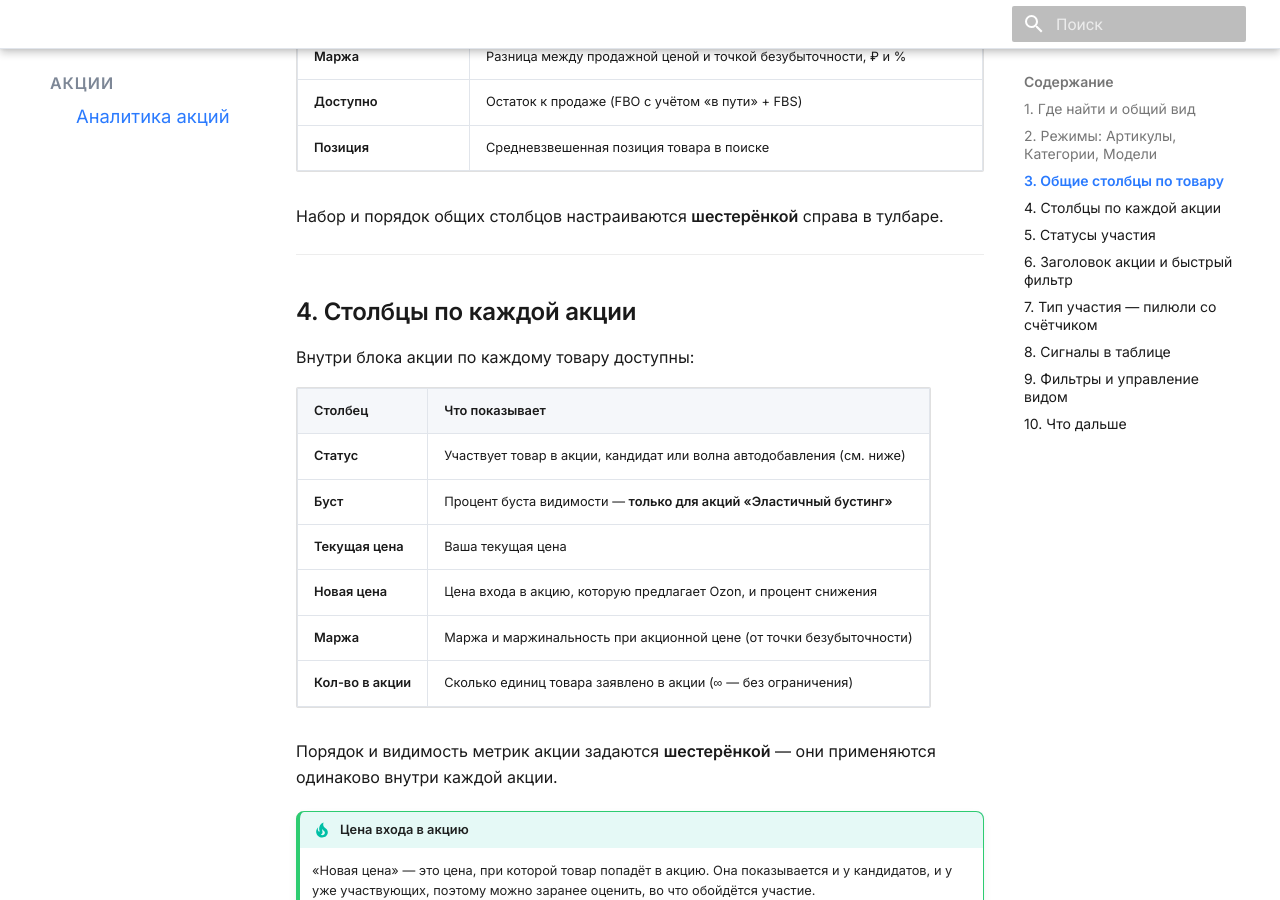
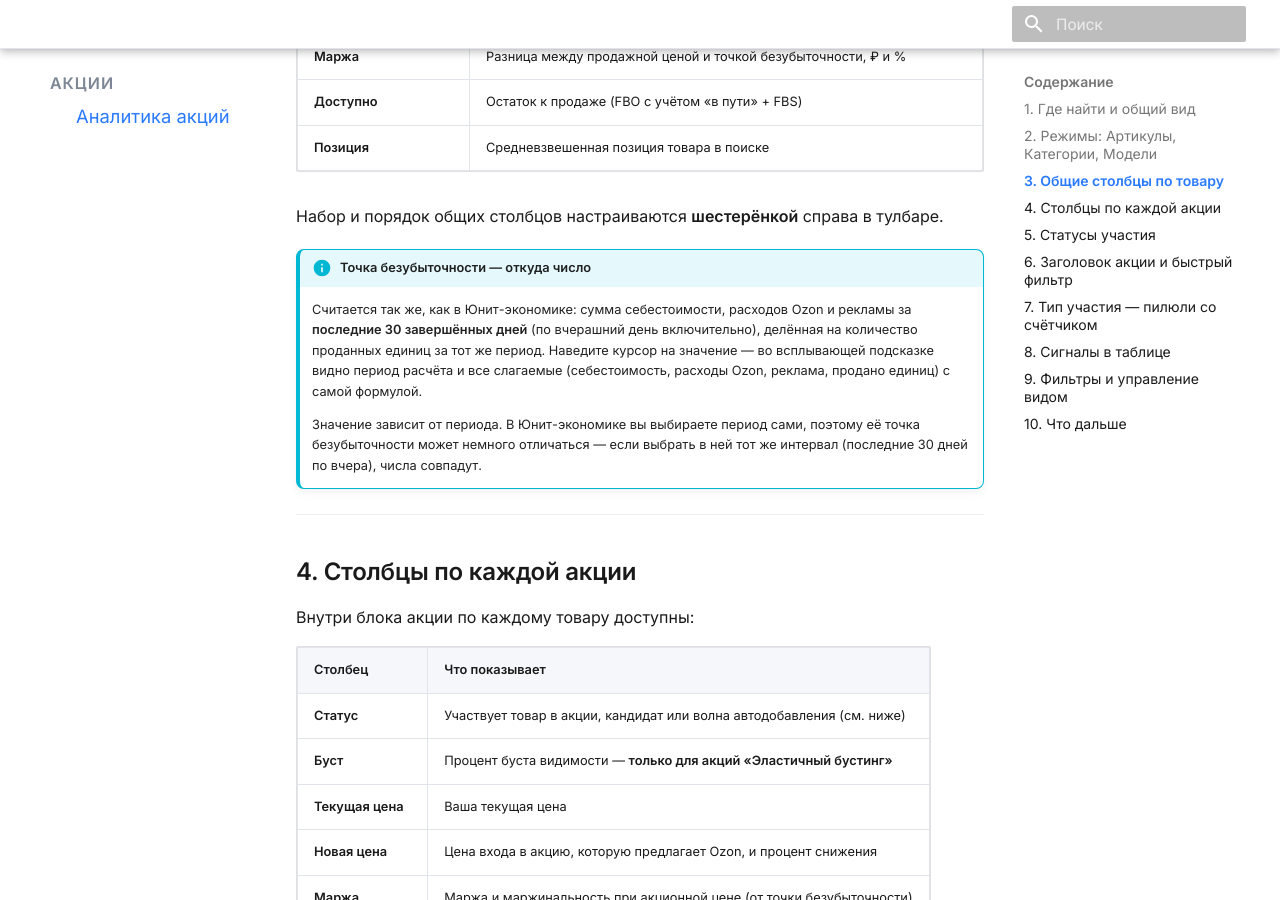
Before and after one commit to GitHubJackPerson/stpulse-docs, an MkDocs documentation site: the page built from docs/promos/actions.md, in a window 1280 px wide and 900 px high, scrolled down 1569 px. Built offline with MkDocs 1.6.1 and Material for MkDocs 9.7.7, drawn with Linux system fonts in a browser that asks for light colours.

Commit message:
Акции: детализация точки безубыточности (окно, тултип, сверка с Юниткой)

```diff
--- a/docs/promos/actions.md
+++ b/docs/promos/actions.md
@@ -46,6 +46,11 @@
 | **Позиция** | Средневзвешенная позиция товара в поиске |
 
 Набор и порядок общих столбцов настраиваются **шестерёнкой** справа в тулбаре.
+
+!!! info "Точка безубыточности — откуда число"
+    Считается так же, как в Юнит-экономике: сумма себестоимости, расходов Ozon и рекламы за **последние 30 завершённых дней** (по вчерашний день включительно), делённая на количество проданных единиц за тот же период. Наведите курсор на значение — во всплывающей подсказке видно период расчёта и все слагаемые (себестоимость, расходы Ozon, реклама, продано единиц) с самой формулой.
+
+    Значение зависит от периода. В Юнит-экономике вы выбираете период сами, поэтому её точка безубыточности может немного отличаться — если выбрать в ней тот же интервал (последние 30 дней по вчера), числа совпадут.
 
 ---
 
```
